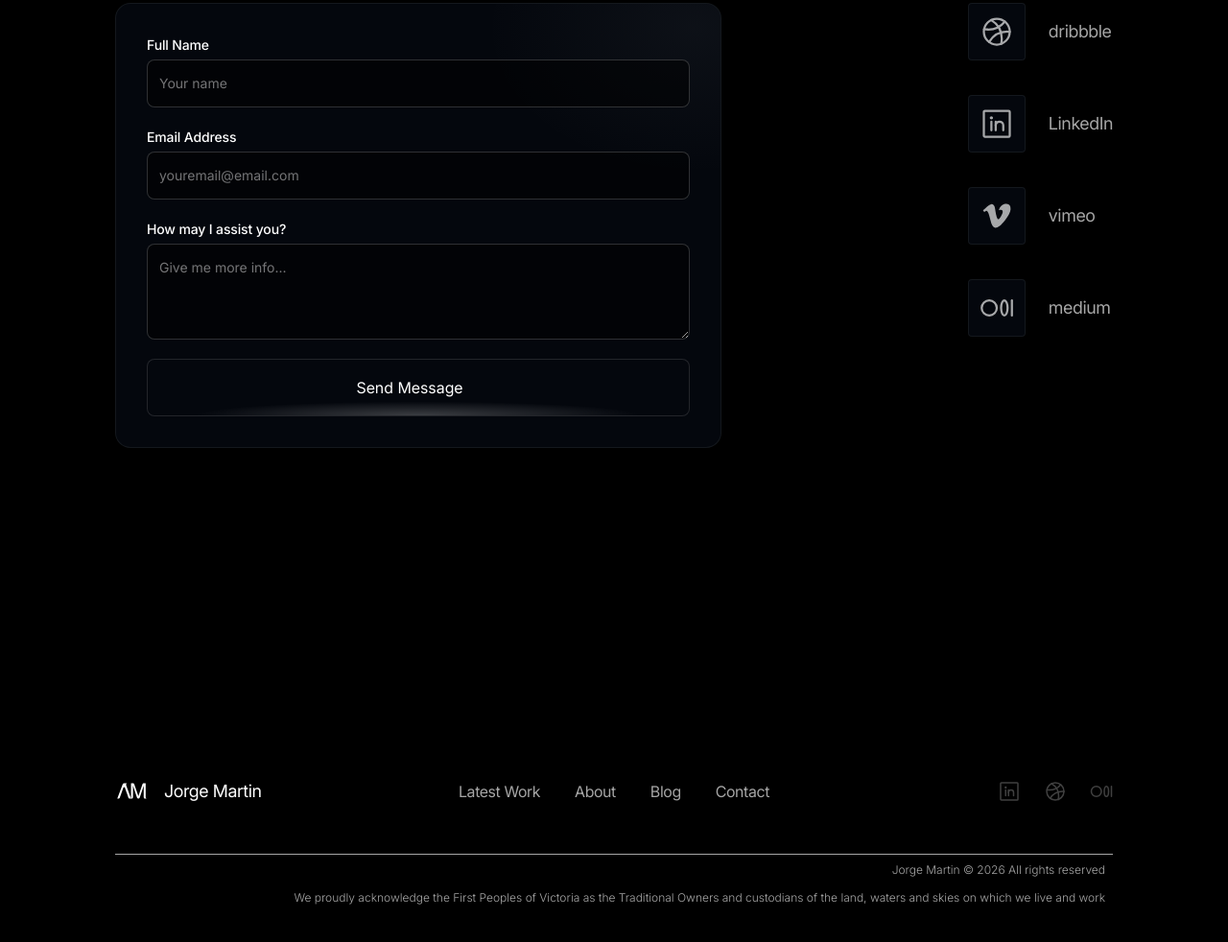
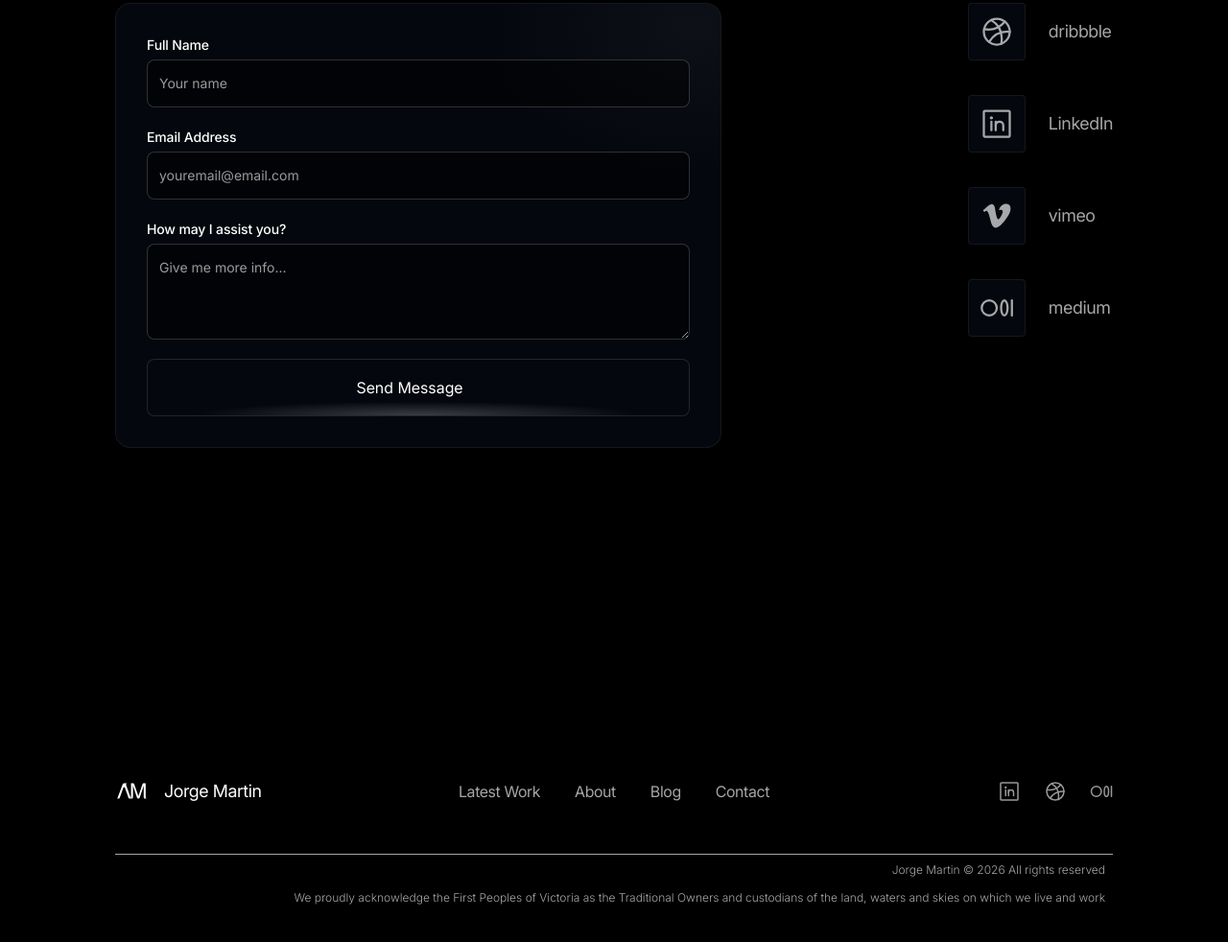
Before and after one commit to Arturomartint/JorgeMartin, a plain HTML site: page contact/index.html in a window 1280 px wide. Shown: the part 354-1336 px from the top of the page at 96% size. Drawn offline with Linux system fonts and the light colour scheme.

Commit message:
lift WCAG AAA contrast — text-3 2.02→7.37:1, placeholder 4.41→7.37:1

```diff
--- a/css/styles.css
+++ b/css/styles.css
@@ -42,7 +42,8 @@
   --card: #1c1c1e;
   --text: #fff;
   --text-2: rgba(255, 255, 255, 0.65);
-  --text-3: rgba(255, 255, 255, 0.25);
+  --text-3: rgba(255, 255, 255, 0.60);
+  --placeholder: rgba(255, 255, 255, 0.60);
   --heading: #d5dbe6;
   --line: rgba(255, 255, 255, 0.25);
   --line-soft: rgba(255, 255, 255, 0.1);
@@ -391,7 +392,7 @@ a:hover .post-title { color: #fff; }
   font: 14px/24px var(--font-sans);
 }
 .field textarea { min-height: 100px; resize: vertical; }
-.field input::placeholder, .field textarea::placeholder { color: rgba(255, 255, 255, 0.45); }
+.field input::placeholder, .field textarea::placeholder { color: var(--placeholder); }
 .field input:focus, .field textarea:focus { outline: none; border-color: #fff; box-shadow: inset 0 0 0 1px #fff; }
 .form-status { font-size: 14px; line-height: 22px; text-align: center; color: var(--text-2); }
 .form-status[data-state="success"] { color: #53caf5; }
```
